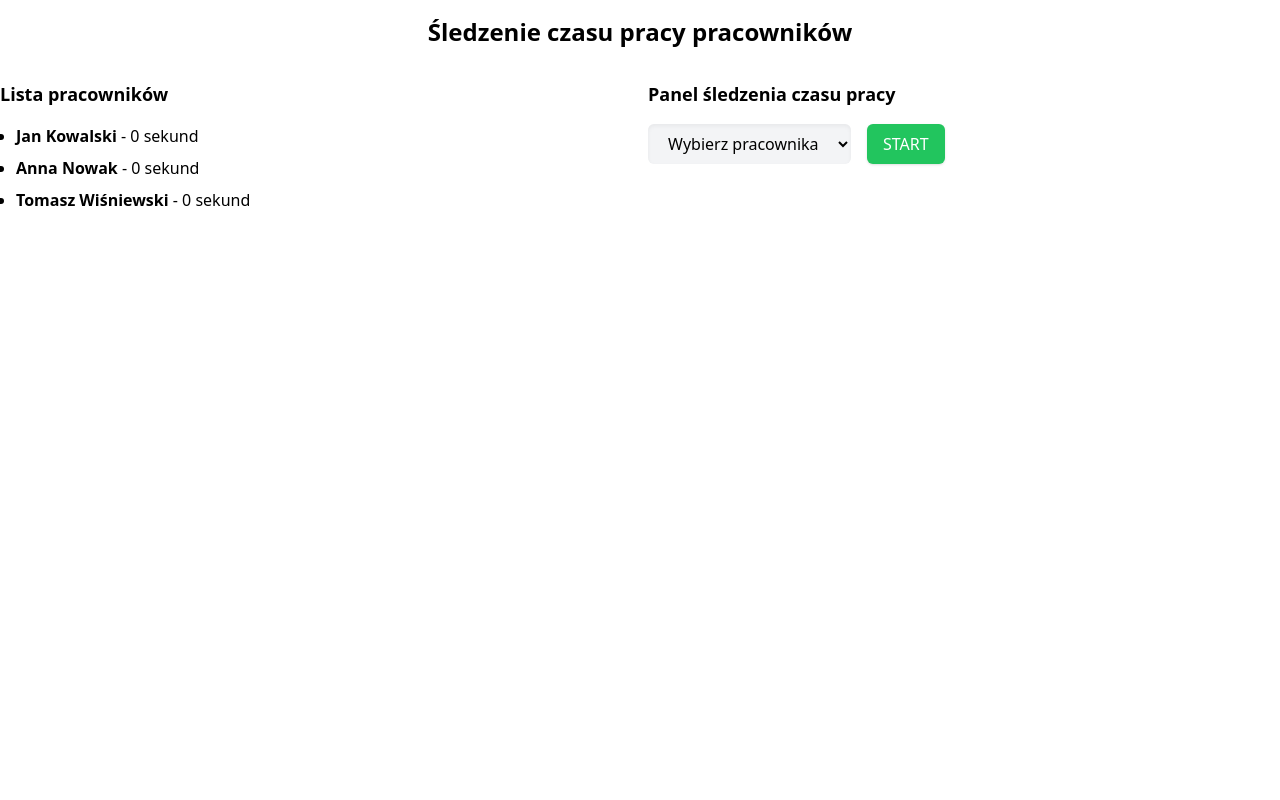
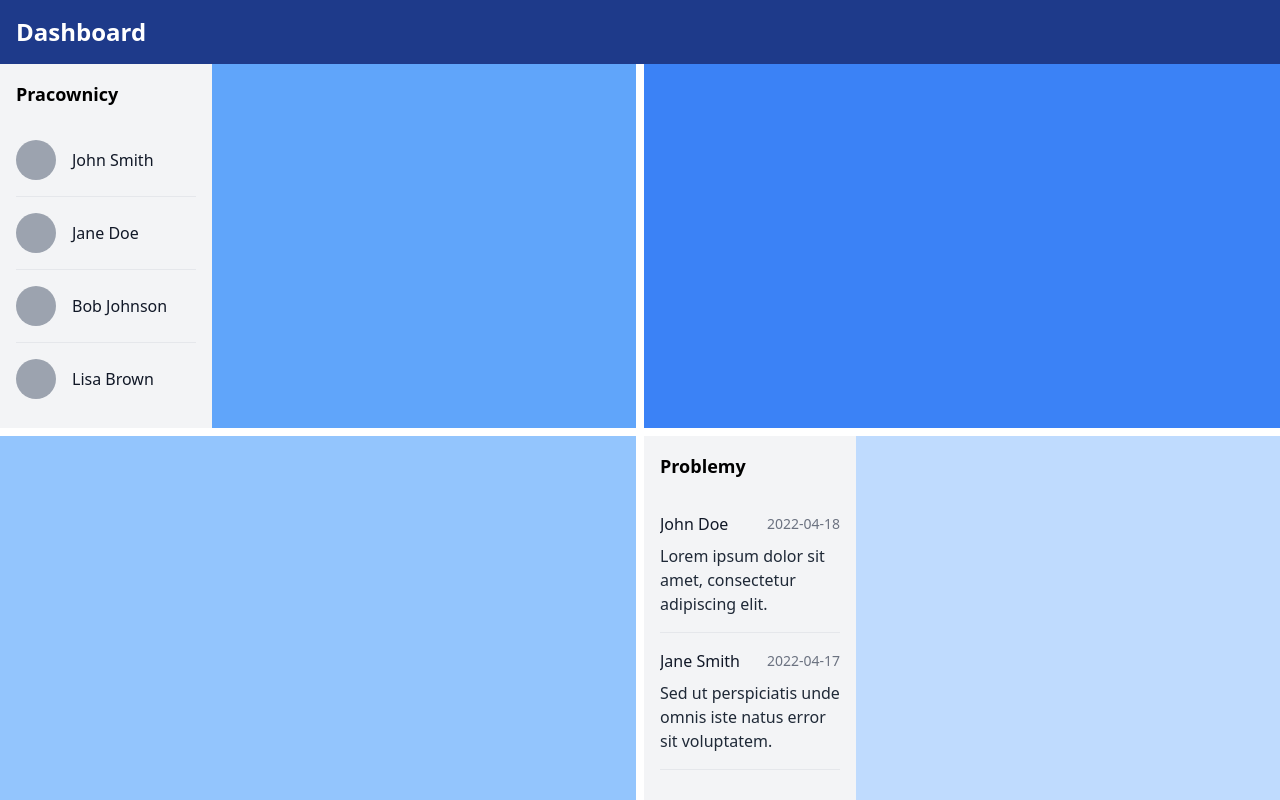
Before and after one commit to Percival33/BHL2023, a React (Create React App) app in the folder dashboard/: page / in a window 1280 px wide. Built offline with nearby package versions, Linux system fonts and the light colour scheme.

Commit message:
added 4 grids, employee, and problems lists, header

```diff
--- a/dashboard/package.json
+++ b/dashboard/package.json
@@ -7,6 +7,7 @@
     "@testing-library/react": "^13.4.0",
     "@testing-library/user-event": "^13.5.0",
     "react": "^18.2.0",
+    "react-chartjs-2": "^5.2.0",
     "react-dom": "^18.2.0",
     "react-scripts": "5.0.1",
     "web-vitals": "^2.1.4"
--- a/dashboard/src/App.js
+++ b/dashboard/src/App.js
@@ -1,13 +1,22 @@
-import React from 'react'
-import TimeTracker from './components/TimeTracker'
+import React from 'react';
+import Header from './components/Header/Header';
+import EmployeeList from './components/EmployeeList/EmployeeList';
+import ProblemList from './components/ProblemList/ProblemList';
 
 const App = () => {
   return (
-    <div>
-      <TimeTracker/>
+    <>
+      <Header />
+      <div className="grid grid-cols-2 grid-rows-2 gap-2 h-screen">
 
-    </div>
-  )
-}
+        <div className="bg-blue-400"><EmployeeList/></div>
+        <div className="bg-blue-500"></div>
+        <div className="bg-blue-300"></div>
+        <div className="bg-blue-200"><ProblemList/></div>
+      </div>
+    </>
 
-export default App
+  );
+};
+
+export default App;
--- /dev/null
+++ b/dashboard/src/components/AggregationChart/AggregationChart.js
@@ -0,0 +1,27 @@
+import React from 'react';
+import { Line } from 'react-chartjs-2';
+
+const data = {
+  labels: ['January', 'February', 'March', 'April', 'May', 'June', 'July'],
+  datasets: [
+    {
+      label: 'My First Dataset',
+      data: [65, 59, 80, 81, 56, 55, 40],
+      fill: false,
+      borderColor: 'rgb(75, 192, 192)',
+      tension: 0.1,
+    },
+  ],
+};
+
+const AggregationChart = () => {
+  return (
+    <div className="bg-gray-200 h-full w-full flex justify-center items-center">
+      <div className="w-1/2 h-1/2">
+        <Line data={data} />
+      </div>
+    </div>
+  );
+};
+
+export default AggregationChart;
--- a/dashboard/src/components/Dashboard.js
+++ /dev/null
@@ -1,12 +0,0 @@
-import React from 'react';
-
-const Dashboard = () => {
-  return (
-    <div>
-      <h1>Dashboard</h1>
-
-    </div>
-  );
-};
-
-export default Dashboard;
--- /dev/null
+++ b/dashboard/src/components/EmployeeList/EmployeeList.js
@@ -0,0 +1,32 @@
+import React from 'react';
+
+const employees = [
+    { id: 1, name: 'John Smith'},
+    { id: 2, name: 'Jane Doe'},
+    { id: 3, name: 'Bob Johnson' },
+    { id: 4, name: 'Lisa Brown' },
+    { id: 5, name: 'Tom Wilson' },
+];
+
+const EmployeeList = () => {
+    return (
+        <div className="bg-gray-100 h-full flex flex-col p-4 lg:w-1/2 xl:w-1/3 w-full">
+            <h2 className="text-lg font-bold mb-4">Pracownicy</h2>
+            <ul className="flex-1 divide-y divide-gray-200 overflow-y-auto">
+                {employees.map((employee) => (
+                    <li key={employee.id} className="py-4">
+                        <div className="flex items-center space-x-4">
+                            <div className="flex-shrink-0 h-10 w-10 rounded-full bg-gray-400"></div>
+                            <div className="flex-1 min-w-0">
+                                <p className="text-gray-900 font-medium">{employee.name}</p>
+                            </div>
+                        </div>
+                    </li>
+                ))}
+            </ul>
+        </div>
+
+    );
+};
+
+export default EmployeeList;
--- /dev/null
+++ b/dashboard/src/components/Header/Header.js
@@ -0,0 +1,13 @@
+import React from 'react';
+
+const Header = () => {
+  return (
+    <header className="bg-blue-900 text-white py-4">
+      <div className="container mx-auto px-4">
+        <h1 className="text-2xl font-bold">Dashboard</h1>
+      </div>
+    </header>
+  );
+};
+
+export default Header;
--- /dev/null
+++ b/dashboard/src/components/ProblemList/ProblemList.js
@@ -0,0 +1,45 @@
+import React from 'react';
+
+const problems = [
+  {
+    id: 1,
+    author: 'John Doe',
+    content: 'Lorem ipsum dolor sit amet, consectetur adipiscing elit.',
+    date: '2022-04-18',
+  },
+  {
+    id: 2,
+    author: 'Jane Smith',
+    content: 'Sed ut perspiciatis unde omnis iste natus error sit voluptatem.',
+    date: '2022-04-17',
+  },
+  {
+    id: 3,
+    author: 'Bob Johnson',
+    content: 'Ut enim ad minim veniam, quis nostrud exercitation ullamco laboris.',
+    date: '2022-04-16',
+  },
+];
+
+const ProblemList = () => {
+  return (
+    <div className="bg-gray-100 h-full flex flex-col p-4 lg:w-1/2 xl:w-1/3">
+      <h2 className="text-lg font-bold mb-4">Problemy</h2>
+      <ul className="flex-1 divide-y divide-gray-200 overflow-y-auto">
+        {problems.map((problem) => (
+          <li key={problem.id} className="py-4">
+            <div className="flex flex-col space-y-2">
+              <div className="flex items-center justify-between">
+                <p className="text-gray-900 font-medium">{problem.author}</p>
+                <p className="text-gray-500 text-sm">{problem.date}</p>
+              </div>
+              <p className="text-gray-800">{problem.content}</p>
+            </div>
+          </li>
+        ))}
+      </ul>
+    </div>
+  );
+};
+
+export default ProblemList;
--- a/dashboard/src/components/TimeTracker.js
+++ /dev/null
@@ -1,71 +0,0 @@
-import React, { useState } from 'react';
-
-const TimeTracker = () => {
-  const [employees, setEmployees] = useState([
-    { id: 1, name: 'Jan Kowalski', time: 0 },
-    { id: 2, name: 'Anna Nowak', time: 0 },
-    { id: 3, name: 'Tomasz Wiśniewski', time: 0 },
-  ]);
-  const [currentEmployee, setCurrentEmployee] = useState('');
-  const [timer, setTimer] = useState(null);
-
-  const startTimer = () => {
-    setTimer(setInterval(() => {
-      setEmployees(prevEmployees => prevEmployees.map(employee => {
-        if (employee.name === currentEmployee) {
-          return { ...employee, time: employee.time + 1 };
-        }
-        return employee;
-      }));
-    }, 1000));
-  };
-
-  const stopTimer = () => {
-    clearInterval(timer);
-    setTimer(null);
-  };
-
-  return (
-    <div className="container mx-auto">
-      <h1 className="text-2xl font-bold text-center mt-4 mb-8">Śledzenie czasu pracy pracowników</h1>
-      <div className="flex flex-col md:flex-row">
-        <div className="md:w-1/2 md:mr-4">
-          <h2 className="text-lg font-bold mb-4">Lista pracowników</h2>
-          <ul className="list-disc ml-4">
-            {employees.map(employee => (
-              <li key={employee.id} className="mb-2">
-                <span className="font-bold">{employee.name}</span> - {employee.time} sekund
-              </li>
-            ))}
-          </ul>
-        </div>
-        <div className="md:w-1/2">
-          <h2 className="text-lg font-bold mb-4">Panel śledzenia czasu pracy</h2>
-          <div className="flex flex-col md:flex-row items-center">
-            <select
-              value={currentEmployee}
-              onChange={e => setCurrentEmployee(e.target.value)}
-              className="w-full md:w-auto px-4 py-2 mb-4 md:mb-0 md:mr-4 bg-gray-100 rounded-md shadow-inner focus:outline-none focus:shadow-outline-blue"
-            >
-              <option value="">Wybierz pracownika</option>
-              {employees.map(employee => (
-                <option key={employee.id} value={employee.name}>{employee.name}</option>
-              ))}
-            </select>
-            {timer ?
-              <button onClick={stopTimer} className="w-full md:w-auto px-4 py-2 bg-red-500 text-white rounded-md shadow hover:bg-red-600 focus:outline-none focus:shadow-outline-red">
-                STOP
-              </button>
-              :
-              <button onClick={startTimer} disabled={!currentEmployee} className="w-full md:w-auto px-4 py-2 bg-green-500 text-white rounded-md shadow hover:bg-green-600 focus:outline-none focus:shadow-outline-green">
-                START
-              </button>
-            }
-          </div>
-        </div>
-      </div>
-    </div>
-  );
-};
-
-export default TimeTracker;
--- a/dashboard/src/index.css
+++ b/dashboard/src/index.css
@@ -1,3 +1,8 @@
 @tailwind base;
 @tailwind components;
 @tailwind utilities;
+
+.h-screen {
+    height: calc(100vh - 64px);
+    overflow-y: auto;
+  }
```
Also changed, not shown: 1 other file (tests, documents, lock files or other folders).
